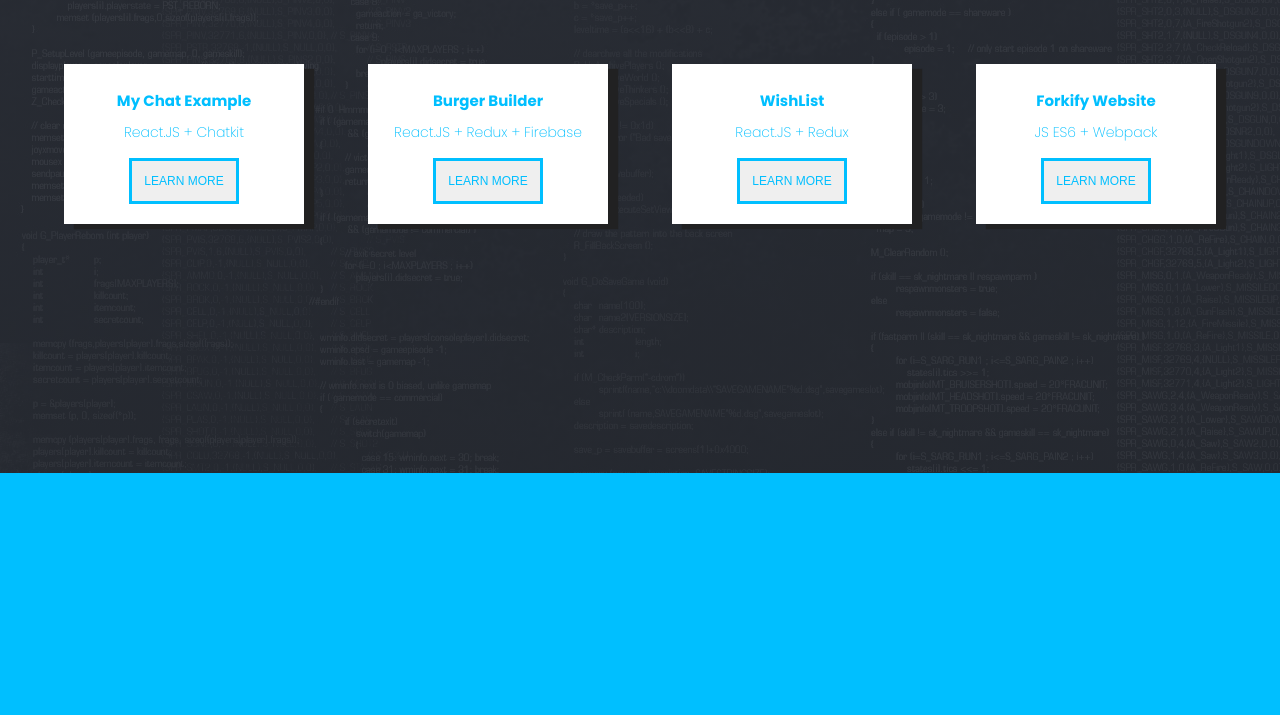
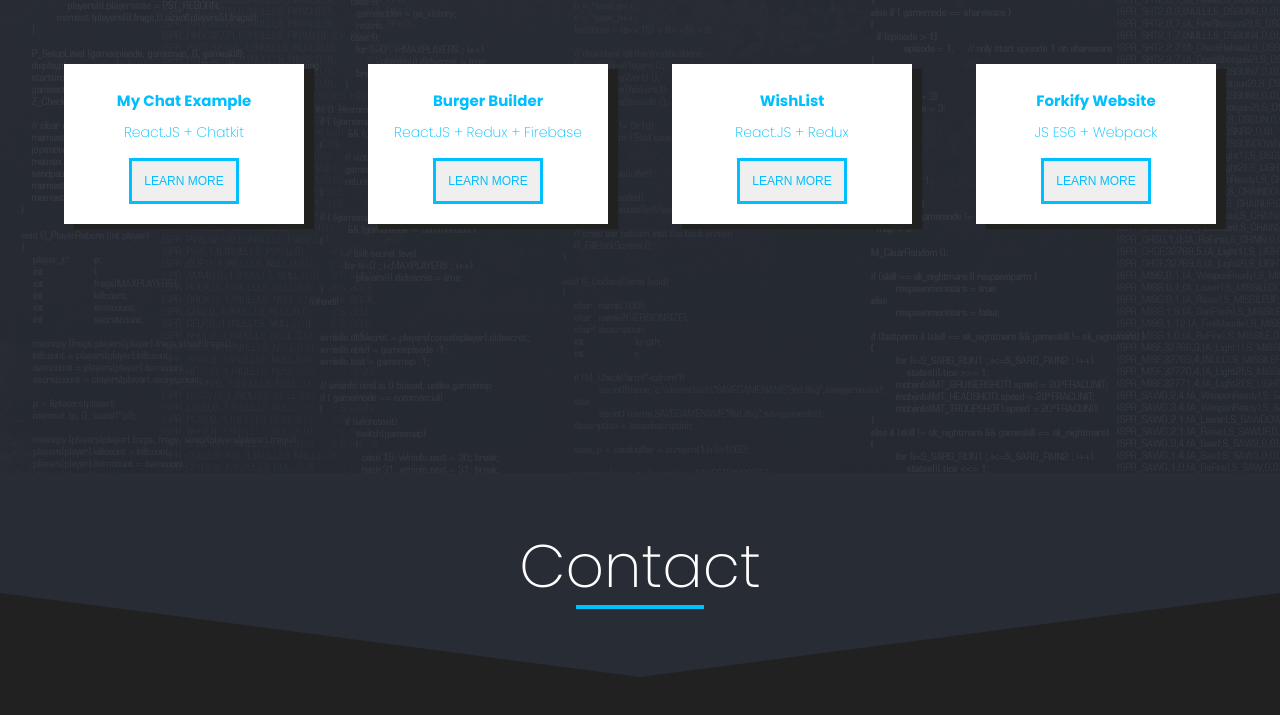
Before and after one commit to HenriqueFadoni/portifolio, a React (Create React App) app: page / in a window 1280 px wide. Shown: the part 2140-2855 px from the top of the page. Built offline with nearby package versions, Linux system fonts and the light colour scheme.

Commit message:
Styling Section Contact

```diff
--- a/src/App.js
+++ b/src/App.js
@@ -4,6 +4,7 @@
 import About from './containers/About/About';
 import Menu from './containers/Menu/Menu';
 import Portifolio from './containers/Portifolio/Portifolio';
+import Contact from './containers/Contact/Contact';
 import './styles/main.scss';
 
 class App extends Component {
@@ -14,7 +15,7 @@
         <Menu />
         <About />
         <Portifolio />
-        <section id='contact' className='contact'></section>
+        <Contact />
       </>
     );
   }
--- /dev/null
+++ b/src/containers/Contact/Contact.js
@@ -0,0 +1,14 @@
+import React from 'react';
+
+const Contact = () => {
+    return (
+        <section id='contact' className='contact'>
+            <div className='contact__header-backgr'>
+                <h1>Contact</h1>
+                <div className='contact_line'></div>
+            </div>
+        </section>
+    );
+}
+
+export default  Contact;
--- a/src/styles/base/_typography.scss
+++ b/src/styles/base/_typography.scss
@@ -191,3 +191,19 @@
         }
     }
 }
+
+// == CONTACT ==
+
+.contact {
+    &__header-backgr {
+        text-align: center;
+        font-size: 4rem;
+
+        h1 {
+            font-weight: 200;
+            position: relative;
+            top: 6vh;
+            color: $color-white;
+        }
+    }
+}
--- a/src/styles/components/_navbar.scss
+++ b/src/styles/components/_navbar.scss
@@ -8,7 +8,7 @@
             position: fixed;
             top: -10vh;
             width: 100%;
-            z-index: 10;
+            z-index: 100;
             animation: navbarStick 1s;
             animation-fill-mode: forwards;
 
--- a/src/styles/pages/_contact.scss
+++ b/src/styles/pages/_contact.scss
@@ -1,5 +1,27 @@
 .contact {
     width: auto;
+    z-index: 1;
     height: $section-contact-height;
-    background-color: $color-secondary;
+    background-color: $color-primary-dark;
+
+    &__header-backgr {
+        widows: 100%;
+        height: 50vh;
+        z-index: 10;
+        position: relative;
+        background-color: $color-primary;
+        clip-path: polygon(52% 0, 100% 0, 100% 30%, 50% 51%, 0 30%, 0 0);
+    }
+
+    &_line {
+        background-color: $color-secondary;
+        width: 10vw;
+        height: 4px;
+        position: relative;
+        z-index: 11;
+
+        top: 5.5vh;
+        left: 50%;
+        transform: translate(-50%,-50%);
+    }
 }
```
